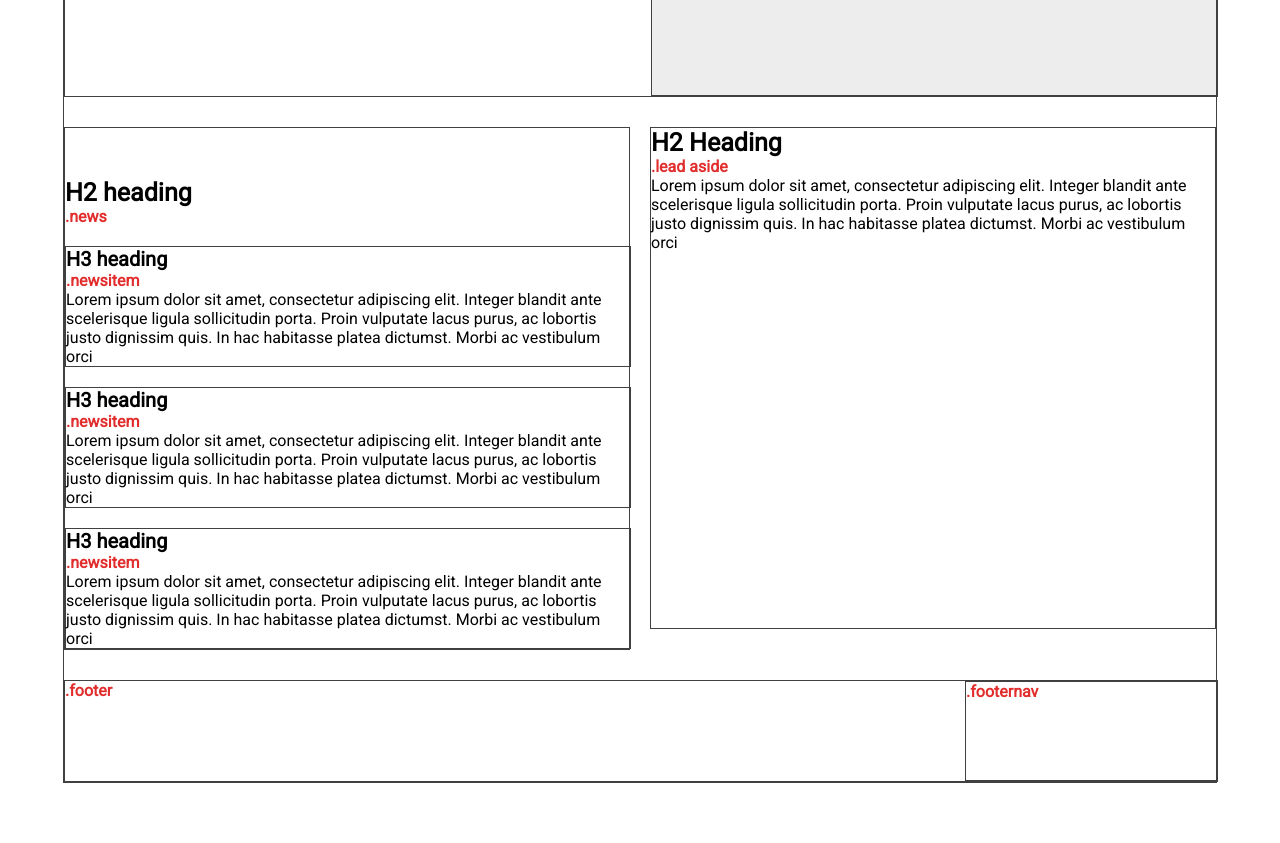
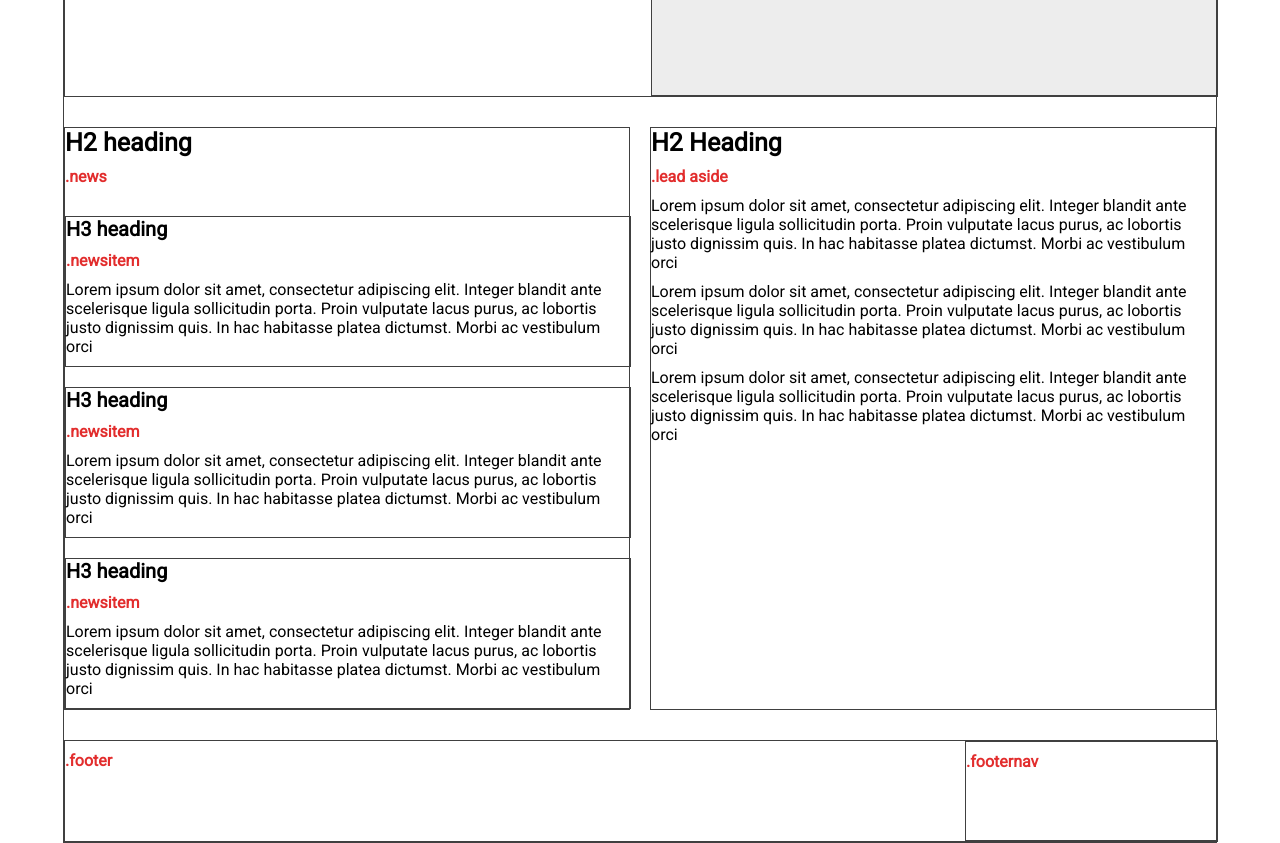
Before and after one commit to jhkette/htmlwireframe, a plain HTML site: page index.html in a window 1280 px wide. Shown: the part 500-1343 px from the top of the page. Before the commit the page ends 1283 px from the top, so only its background shows below. Drawn offline with Linux system fonts and the light colour scheme.

Commit message:
remove padding from news

```diff
--- a/index.html
+++ b/index.html
@@ -63,6 +63,10 @@
                 <p class="classname">.lead aside</p>
                 <p> Lorem ipsum dolor sit amet, consectetur adipiscing elit. Integer blandit ante scelerisque ligula sollicitudin porta. Proin vulputate lacus purus, ac lobortis justo dignissim quis. In hac habitasse platea dictumst. Morbi ac
                     vestibulum orci</p>
+                <p> Lorem ipsum dolor sit amet, consectetur adipiscing elit. Integer blandit ante scelerisque ligula sollicitudin porta. Proin vulputate lacus purus, ac lobortis justo dignissim quis. In hac habitasse platea dictumst. Morbi ac
+                    vestibulum orci</p>
+                <p> Lorem ipsum dolor sit amet, consectetur adipiscing elit. Integer blandit ante scelerisque ligula sollicitudin porta. Proin vulputate lacus purus, ac lobortis justo dignissim quis. In hac habitasse platea dictumst. Morbi ac
+                    vestibulum orci</p>
             </aside>
         </div>
 
--- a/styles.css
+++ b/styles.css
@@ -14,6 +14,7 @@ body {
 
 p {
     font-size: 16px;
+    margin: 1rem 0;
 }
 
 .classname {
@@ -93,7 +94,6 @@ h3 {
     margin-right: 1rem;
     display: flex;
     flex-direction: column;
-    padding-top: 5rem;
 }
 
 .newsitem {
@@ -106,8 +106,10 @@ h3 {
     flex: 45%;
     margin-left: 1rem;
     border: 1px solid #404040;
-    height: 50rem;
     margin-top: 3rem;
+    height: -moz-available;
+    height: -webkit-available;
+    height: available;
 }
 
 .footer {
```
